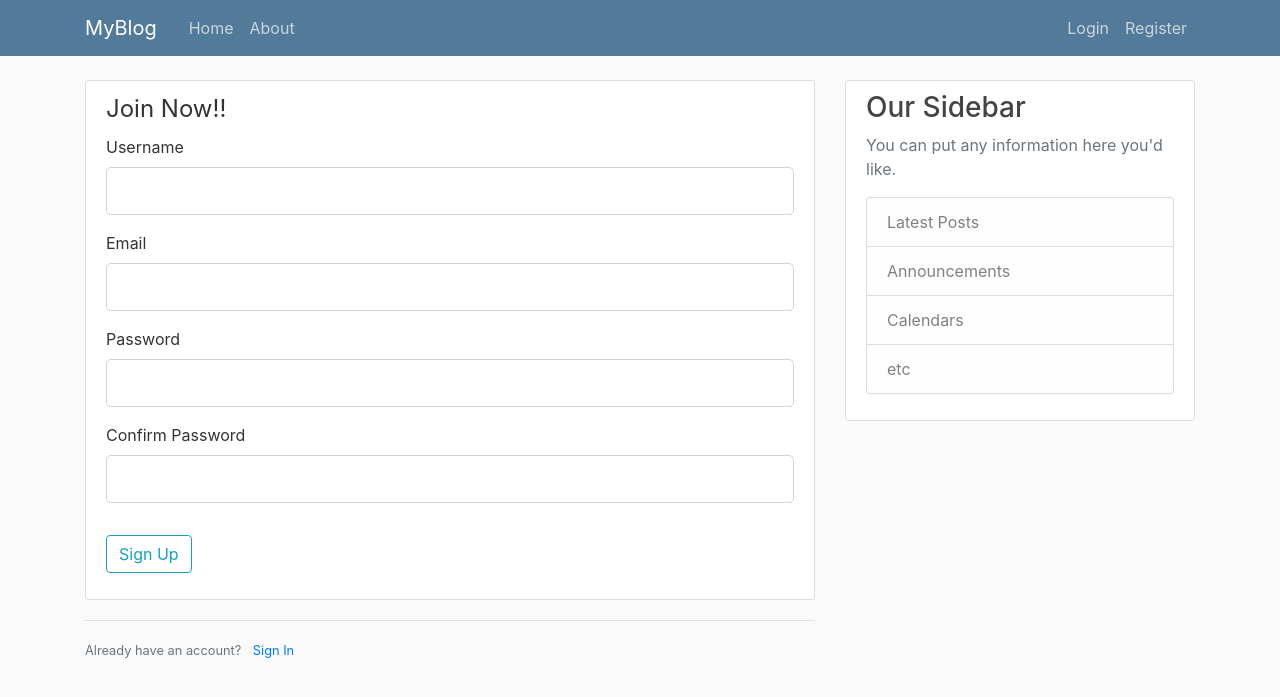
After one commit to Prakash3008/MyBlog, a Flask app: page /register in a window 1280 px wide. The commit adds this page. Shown: the top 697 px of the page. Run offline with Flask 2, Linux system fonts and the light colour scheme; some libraries are stand-ins or nearby versions.

Commit message:
forms added

```diff
--- a/flask_blog.py
+++ b/flask_blog.py
@@ -1,6 +1,9 @@
-from flask import Flask, escape, request,render_template, url_for
+from flask import Flask, escape, request,render_template, url_for, flash, redirect
+from forms import RegistrationForm, LoginForm
 
 app = Flask(__name__)
+
+app.config['SECRET_KEY'] = '97cbe610e659841c81815c7a2c5e339adfc316f7bd1028ab9a0fd40ae63071cb'
 
 posts = [
     {
@@ -26,5 +29,25 @@ def home():
 def about():
     return render_template('about.html', title='About title')
 
+@app.route('/register', methods=['GET','POST'])
+def register():
+    form = RegistrationForm()
+    if form.validate_on_submit():
+        flash(f'Account Created for {form.username.data} successfully!', 'success')
+        return redirect(url_for('home'))
+    return render_template('register.html', title='Register', form=form)
+
+@app.route('/login', methods=['GET','POST'])
+def login():
+    form = LoginForm()
+    if form.validate_on_submit():
+        if form.email.data == 'prak30ash@gmail.com' and form.password.data == '123':
+            flash(f'You have successfully logged in', 'success')
+            return redirect(url_for('home'))
+        else:
+            flash(f'Unsuccessful login. Enter valid credentials', 'danger')
+    return render_template('login.html', title='Login', form=form)
+
+
 if __name__ == '__main__':
     app.run(debug=True)
--- /dev/null
+++ b/forms.py
@@ -0,0 +1,31 @@
+from flask_wtf import FlaskForm
+from wtforms import StringField, PasswordField, SubmitField, BooleanField
+from wtforms.validators import DataRequired, Length, Email, EqualTo
+
+class RegistrationForm(FlaskForm):
+    username = StringField('Username',
+        validators=[DataRequired(), Length(min=3, max=20)])
+
+    email = StringField('Email',
+        validators=[DataRequired(), Email()])
+
+    password = PasswordField('Password',
+        validators=[DataRequired()])
+
+    confirm_password = PasswordField('Confirm Password',
+        validators=[DataRequired(), EqualTo('password')])
+
+    submit = SubmitField('Sign Up')
+
+
+class LoginForm(FlaskForm):
+
+    email = StringField('Email',
+        validators=[DataRequired(), Email()])
+
+    password = PasswordField('Password',
+        validators=[DataRequired()])
+
+    remember = BooleanField('Remember me')
+
+    submit = SubmitField('Login')
--- a/templates/layout.html
+++ b/templates/layout.html
@@ -18,18 +18,18 @@
         <header class = "site-header">
             <nav class="navbar navbar-expand-md navbar-dark bg-steel fixed-top">
                 <div class="container">
-                    <a class = "navbar-brand mr-4" href="/">MyBlog</a>
+                    <a class = "navbar-brand mr-4" href="{{ url_for('home') }}">MyBlog</a>
                     <button class="navbar-toggler" type="button" data-toggle="collapse" data-target="#navbarToggle" aria-controls="navbarToggle" aria-expanded="false" aria-label="Toggle navigation">
                     <span class="navbar-toggler-icon"></span>
                     </button>
                     <div class="collapse navbar-collapse" id="navbarToggle">
                         <div class="navbar-nav mr-auto">
-                            <a class="nav-item nav-link" href="/">Home</a>
-                            <a class="nav-item nav-link" href="/about">About</a>
+                            <a class="nav-item nav-link" href="{{ url_for('home') }}">Home</a>
+                            <a class="nav-item nav-link" href="{{ url_for('about') }}">About</a>
                         </div>
                         <div class="navbar-nav">
-                            <a class="nav-item nav-link" href="/login">Login</a>
-                            <a class="nav-item nav-link" href="/register">Register</a>
+                            <a class="nav-item nav-link" href="{{ url_for('login') }}">Login</a>
+                            <a class="nav-item nav-link" href="{{ url_for('register') }}">Register</a>
                         </div>
                     </div>
                 </div>
@@ -39,6 +39,15 @@
         <main role="main" class="container">
             <div class="row">
                 <div class="col-md-8">
+                    {% with messages= get_flashed_messages(with_categories=true) %}
+                        {% if messages %}
+                            {% for category, message in messages %}
+                                <div class="alert alert-{{ category }}">
+                                    {{ message }}
+                                </div>
+                            {% endfor %}
+                        {% endif %}
+                    {% endwith %}
                     {% block content %}{% endblock %}
                 </div>
                 <div class="col-md-4">
--- /dev/null
+++ b/templates/register.html
@@ -0,0 +1,78 @@
+{%extends "layout.html"%}
+{% block content %}
+    <div class="content-section">
+        <form method="POST" action="">
+            {{ form.hidden_tag() }}
+            <fieldset class="form-group">
+                <legend class="border-bottom-mb-4">Join Now!!</legend>
+                <div class="form-group">
+                    {{ form.username.label(class="form-control-label") }}
+
+                    {% if form.username.errors %}
+                        {{ form.username(class="form-control form-control-lg is-invalid") }}
+                        <div class="invalid-feedback">
+                            {% for error in form.username.errors %}
+                                <span>{{ error }}</span>
+                            {% endfor %}
+                        </div>
+                        {% else %}
+                        {{ form.username(class="form-control form-control-lg") }}
+                    {% endif %}
+                </div>
+
+                <div class="form-group">
+                    {{ form.email.label(class="form-control-label") }}
+
+                    {% if form.email.errors %}
+                        {{ form.email(class="form-control form-control-lg is-invalid") }}
+                        <div class="invalid-feedback">
+                            {% for error in form.email.errors %}
+                                <span>{{ error }}</span>
+                            {% endfor %}
+                        </div>
+                        {% else %}
+                        {{ form.email(class="form-control form-control-lg") }}
+                    {% endif %}
+                </div>
+
+                <div class="form-group">
+                    {{ form.password.label(class="form-control-label") }}
+                    {% if form.password.errors %}
+                        {{ form.password(class="form-control form-control-lg is-invalid") }}
+                        <div class="invalid-feedback">
+                            {% for error in form.password.errors %}
+                                <span>{{ error }}</span>
+                            {% endfor %}
+                        </div>
+                        {% else %}
+                        {{ form.password(class="form-control form-control-lg") }}
+                    {% endif %}
+                </div>
+
+                <div class="form-group">
+                    {{ form.confirm_password.label(class="form-control-label") }}
+                    {% if form.confirm_password.errors %}
+                        {{ form.confirm_password(class="form-control form-control-lg is-invalid") }}
+                        <div class="invalid-feedback">
+                            {% for error in form.confirm_password.errors %}
+                                <span>{{ error }}</span>
+                            {% endfor %}
+                        </div>
+                        {% else %}
+                        {{ form.confirm_password(class="form-control form-control-lg") }}
+                    {% endif %}
+                </div>
+            </fieldset>
+            <div class="form-group">
+                {{ form.submit(class="btn btn-outline-info ") }}
+            </div>
+        </form>
+
+    </div>
+    <div class="border-top pt-3">
+        <small class="text-muted">
+            Already have an account? <a class="ml-2" href="{{ url_for('login') }}">Sign In</a>
+        </small>
+
+    </div>
+{% endblock content %}
```
Also changed, not shown: templates/login.html (added, +59 -0 lines), static/main.css (line endings or trailing spaces).
